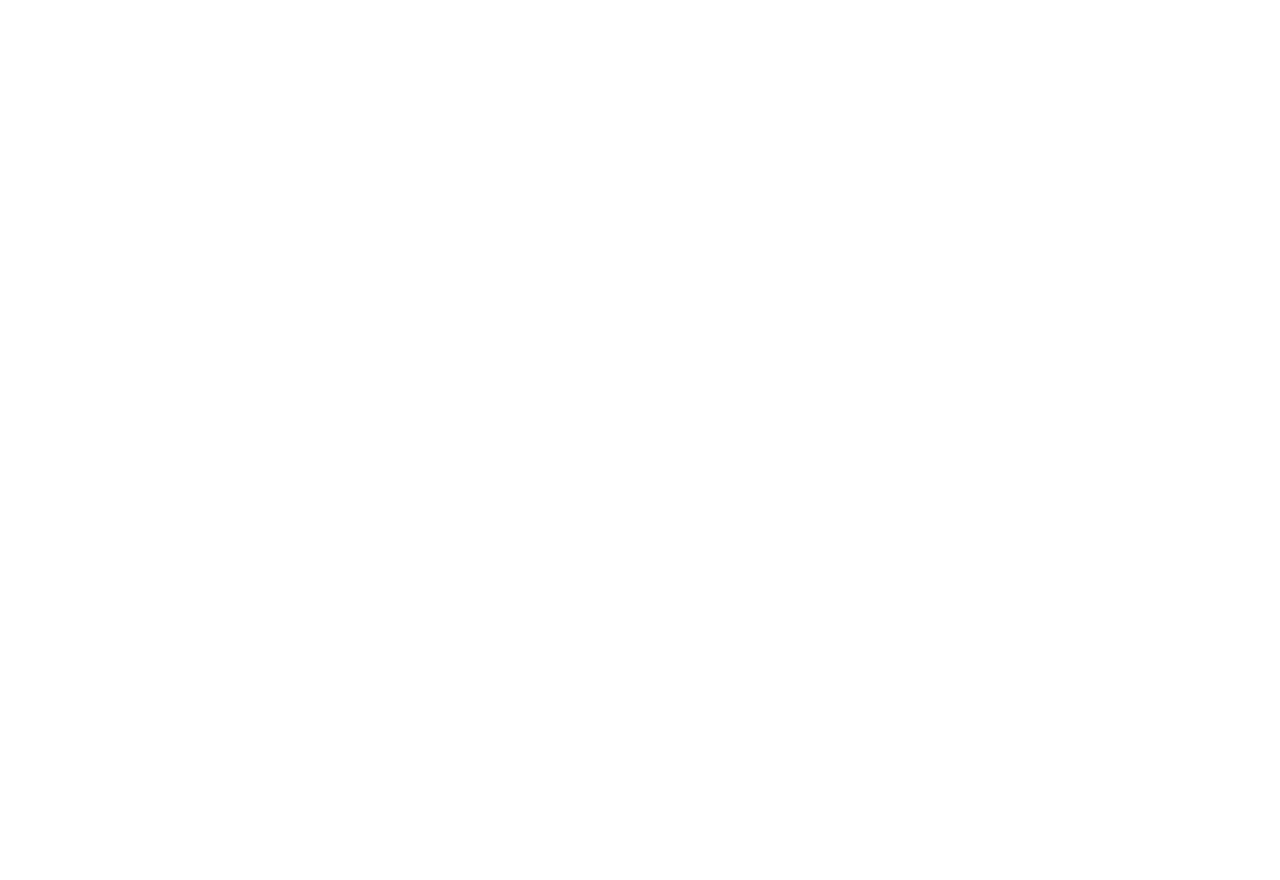
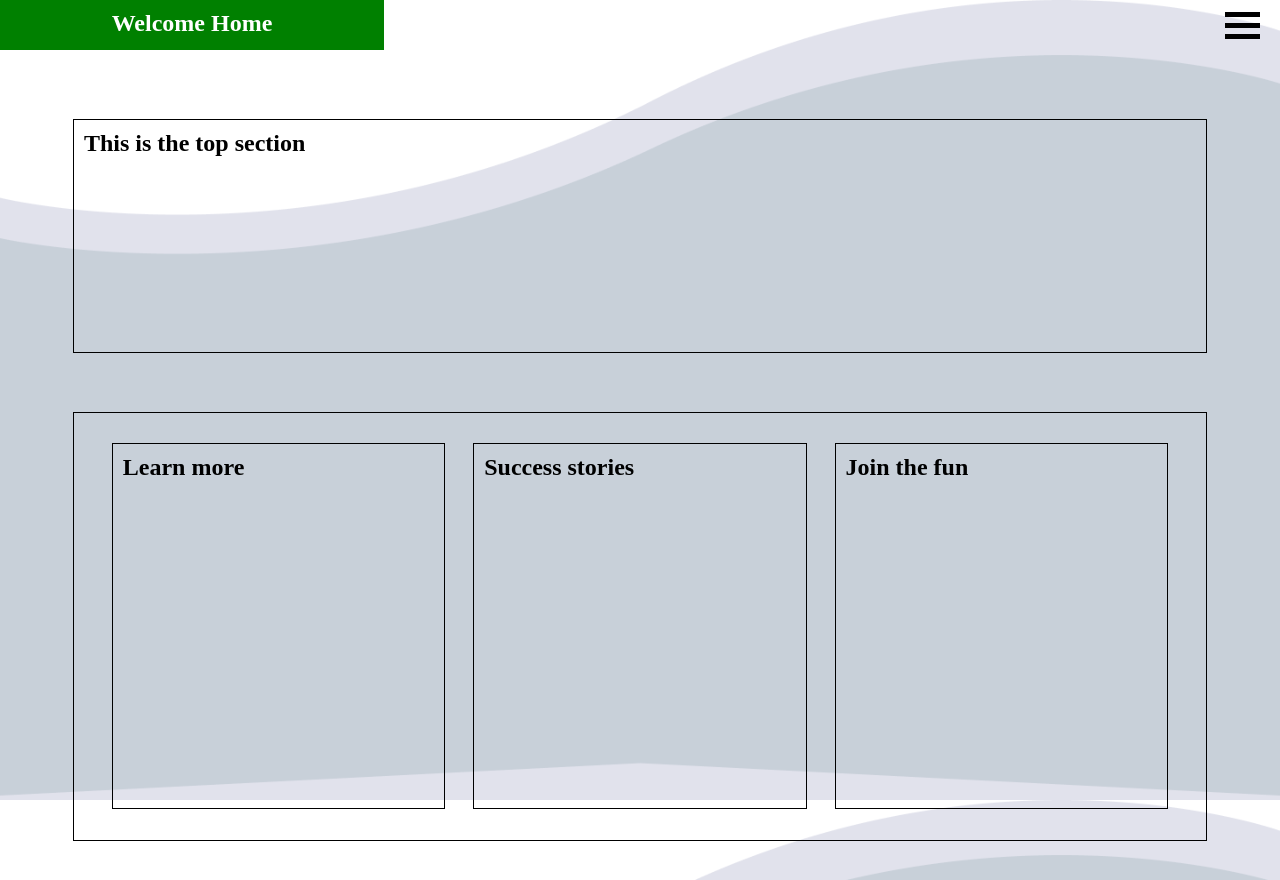
Before and after one commit to mmilade/home_automation_project, a plain HTML site: page index.html in a window 1280 px wide. Before the commit the page ends 800 px from the top, so only its background shows below. Drawn offline with Linux system fonts and the light colour scheme.

Commit message:
latest version

```diff
--- a/index.html
+++ b/index.html
@@ -8,5 +8,35 @@
 </head>
 <body>
 
+
+
+  <nav>
+    <div class="menu-home">
+      <h1>Welcome Home</h1>
+    </div>
+    <ul>
+      <!-- <li>Link #3</li> -->
+      <div class="menu-icon">
+        <div></div>
+        <div></div>
+        <div></div>
+      </div>
+    </ul>
+  </nav>
+
+
+  <main>
+    <section class="top">
+      <div>
+        <h1>This is the top section</h1>
+      </div>
+    </section>
+    <section class="bottom">
+      <div><h1>Learn more</h1></div>
+      <div><h1>Success stories</h1></div>
+      <div><h1>Join the fun</h1></div>
+    </section>
+  </main>
+
 </body>
 </html>
--- a/styles.scss
+++ b/styles.scss
@@ -0,0 +1,24 @@
+* {
+  margin: 0;
+  padding: 0;
+  box-sizing: border-box;
+}
+
+html {
+  background: url("./mobile_home_page.png") no-repeat fixed;
+  -webkit-background-size: cover;
+  -moz-background-size: cover;
+  -o-background-size: cover;
+  background-size: cover;
+}
+
+// menu {
+//   display: flex;
+//   flex-direction: column;
+//   width: 500px;
+//   height: 300px;
+
+//   &--button1 {
+
+//   }
+// }
```
Also changed, not shown: styles.css.
